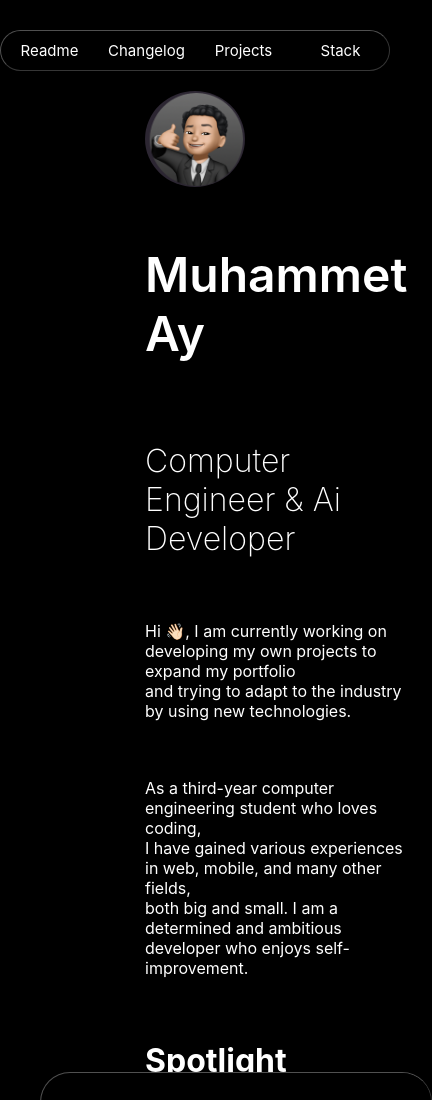
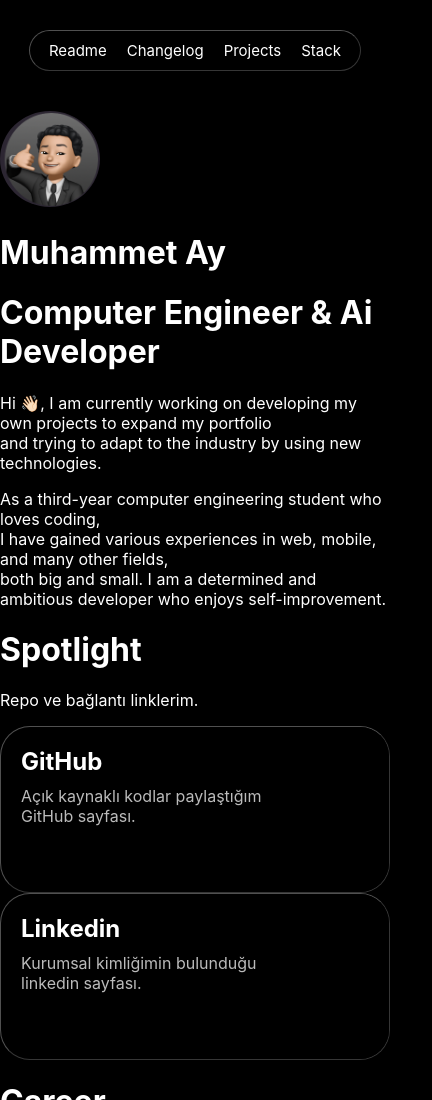
Before and after one commit to aymhmt/portfolio, a React (Create React App) app: page /readme in a window 390 px wide. Shown: the top 1100 px of the page, 432 px wide, since content can reach past the window. Built offline with nearby package versions, Linux system fonts and the light colour scheme.

Commit message:
App.css dosyasında yapılan değişiklikler

```diff
--- a/src/App.css
+++ b/src/App.css
@@ -1,3 +1,4 @@
+
 *{
   background-color: #000;
   color: #fff;
@@ -12,12 +13,6 @@
 .app-container{
   display: grid;
   justify-content: center;
-}
-
-.Readme{
-  display: flex;
-  flex-direction: column;
-  align-items: center;
 }
 
 .navbar-container {
@@ -78,42 +73,12 @@
   z-index: 0;
 }
 
-.read-me{
-  height: 50vh;
-  background-color: #000;
-  margin: 50px 0 0 0;
-}
-
 .read-me img{
   border-radius: 50%;
   width: 100px;
 }
 
-.read-me p {
-  color: #fff;
-}
-
-.spotlight{
-  height: 50vh;
-  color: #fff;
-  background-color: #000;
-}
-
-.name{
-  font-size: 3rem;
-  color: #fff;
-  font-weight: 600;
-}
-
-.desc{
-  font-size: 2rem;
-  color: #fff;
-  font-weight: 200;
-}
-
 .custom-box {
-  width: 350px;
-  height: 200px;
   border-radius: 30px;
   position: relative;
   cursor: pointer;
@@ -224,16 +189,12 @@
   gap: 10px;
 }
 
+
 .career{
-  background-color: none;
   color: #fff;
-  height: 100vh;
-  width: 100%;
 }
 
 .career-box{
-  width: 800px;
-  height: 200px;
   border: 1px outset #ffffff50;
   border-radius: 50px;
   margin-bottom: 25px;
@@ -251,6 +212,43 @@
 
 .info-two{
   margin: 20px;
+}
+
+
+/*
+
+.Readme{
+  display: flex;
+  flex-direction: column;
+  align-items: center;
+}
+
+.read-me{
+  height: 50vh;
+  background-color: #000;
+  margin: 50px 0 0 0;
+}
+
+.read-me p {
+  color: #fff;
+}
+
+.spotlight{
+  height: 50vh;
+  color: #fff;
+  background-color: #000;
+}
+
+.name{
+  font-size: 3rem;
+  color: #fff;
+  font-weight: 600;
+}
+
+.desc{
+  font-size: 2rem;
+  color: #fff;
+  font-weight: 200;
 }
 
 .projects {
@@ -402,81 +400,19 @@
   background: none;
 }
 
-@media (max-width: 1142px) {
-  *{
-    max-width: 1142;
-    width: 100%;
+*/
+
+
+@media (max-width: 600px) {
+  .custom-box-container{
+    display: block;
   }
-  .read-me{
-    width: 100%;
-    display: grid;
-  }
+
   .light{
     display: none;
   }
-  .custom-box-container{
-    display: grid;
-    margin: -105px;
-  }
 
-  .career-box{
-    width: 380px;
-  }
-
-  .custom-box{
-    width: 350px;
-  }
-
-  .custom-content{
-    width: 350px;
-  }
-
-  .read-me{
-    height: 110vh;
-    width: 100px;
-  }
-
-  .spotlight{
-    height: 100vh;
-    width: 100px;
-
-  }
-
-  .changelog-container{
-    margin: 50px 0 0 60vh;
-    width: 350px;
-  }
-
-  .changelog-container p{
-    width: 350px;
-  }
-
-  .line-container{
-    width: 370px;
-  }
-
-  .changelog{
-    width: 380px;
-  }
-
-  .projects {
-    width: 380px;
-  }
-
-  .projects-container{
-    width: 380px;
-  }
-
-  .stack-container{
-    width: 370px;
-    margin: 50px;
-  }
-
-  .stack-content{
-    width: 350px;
-  }
-
-  .stack{
-    width: 330px;
+  .Readme{
+    margin: 70px 0;
   }
 }
```
